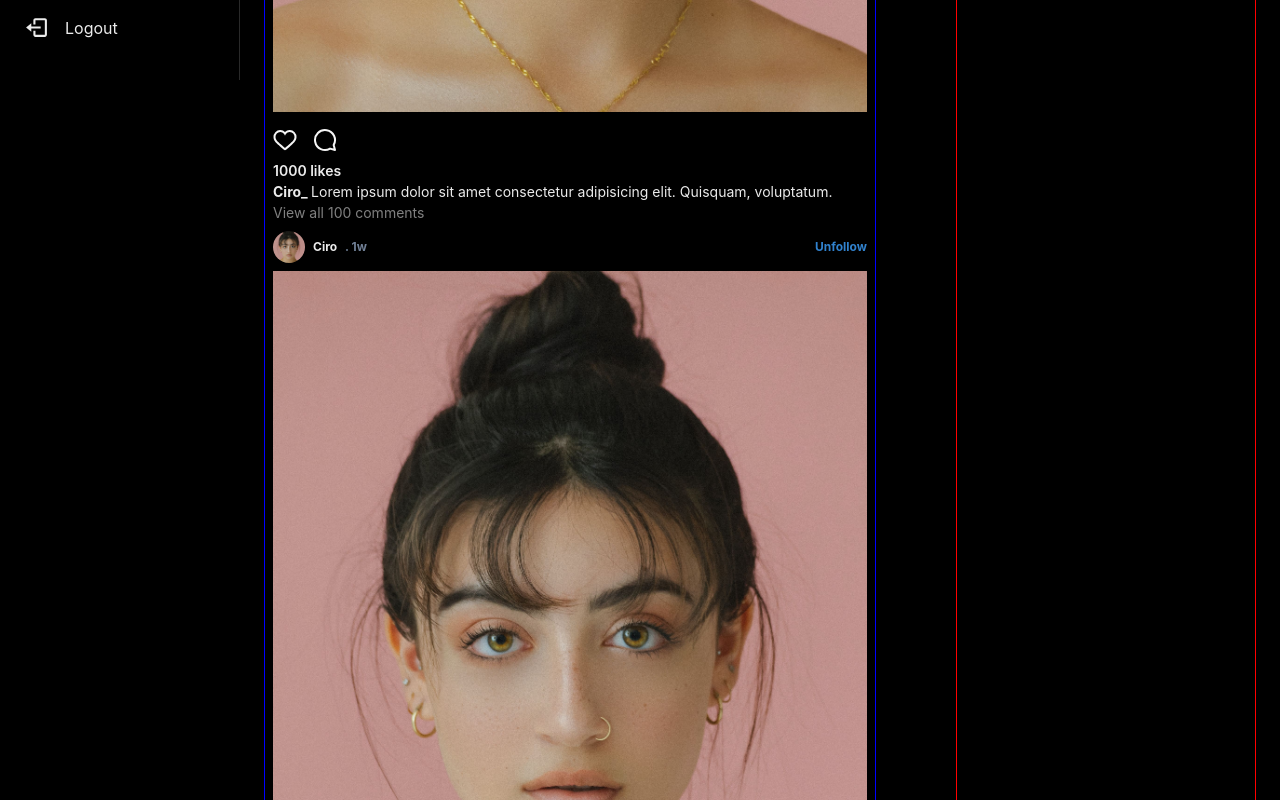
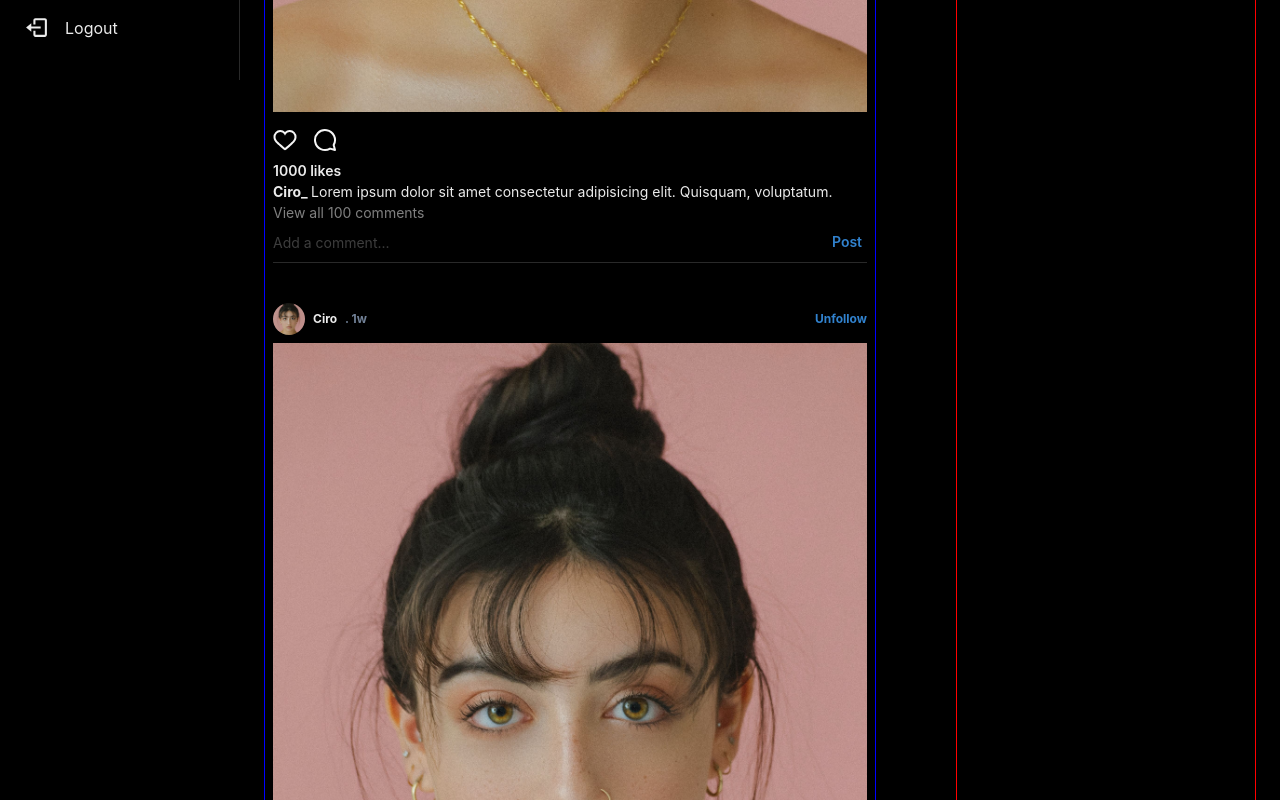
Before and after one commit to Lanubedethom/InstagramClone, a React (Vite) app: page / in a window 1280 px wide. Shown: the part 720-1520 px from the top of the page. Built offline with nearby package versions, Linux system fonts and the light colour scheme.

Commit message:
Add styling and functionality to PostFooter component

```diff
--- a/src/components/FeedPost.jsx
+++ b/src/components/FeedPost.jsx
@@ -6,7 +6,7 @@ const FeedPost = ({ post }) => {
     return (
         <>
             <PostHeader post={post} />
-            <Box>
+            <Box my={2}>
                 <Image src='/img1.png' alt="user profile pic" />
             </Box>
             <PostFooter post={post} />
--- a/src/components/PostFooter.jsx
+++ b/src/components/PostFooter.jsx
@@ -1,4 +1,11 @@
-import { Box, Flex, Text } from "@chakra-ui/react";
+import {
+        Box,
+        Button,
+        Flex,
+        Input,
+        InputGroup,
+        InputRightElement,
+        Text } from "@chakra-ui/react";
 import { useState } from "react";
 import { NotificationsLogo, UnlikeLogo, CommentLogo } from '../assets/constants';
 
@@ -18,7 +25,7 @@ const PostFooter = () => {
     }
 
     return (
-        <>
+        <Box mb={10}>
             <Flex
                 alignItems={'center'}
                 gap={4}
@@ -51,7 +58,31 @@ const PostFooter = () => {
             <Text fontSize={'sm'} color={'gray'}>
                 View all 100 comments
             </Text>
-        </>
+
+            <Flex
+                alignItems={'center'}
+                gap={2}
+                justifyContent={'space-between'}
+                w={'full'}>
+                <InputGroup>
+                    <Input
+                        variant={'flushed'}
+                        fontSize={14}
+                        placeholder={'Add a comment...'} />
+                    <InputRightElement>
+                        <Button
+                            _hover={{color: 'white'}}
+                            bg={'transparent'}
+                            fontWeight={600}
+                            cursor={'pointer'}
+                            color={'blue.500'}
+                            fontSize={14}>
+                            Post
+                        </Button>
+                    </InputRightElement>
+                </InputGroup>
+            </Flex>
+        </Box>
     )
 }
 
```
